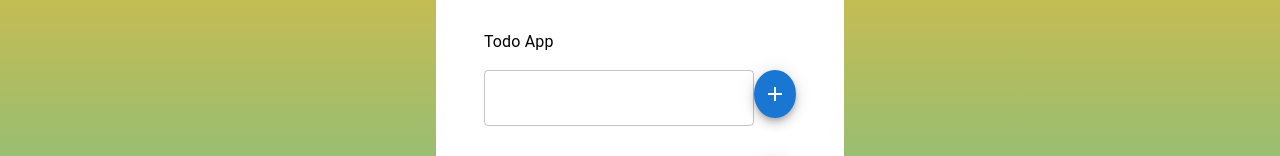
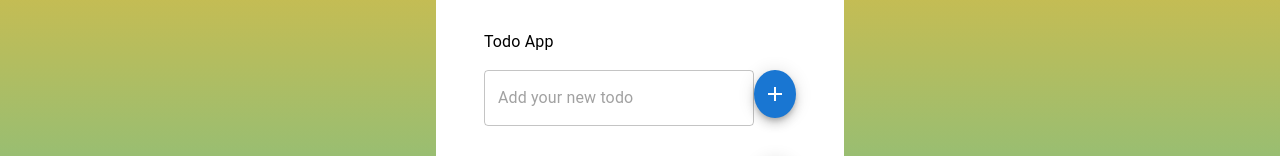
Before and after one commit to Doris-896/todo-list-dolly, a Next.js app: page / in a window 1280 px wide. Shown: the part 209-365 px from the top of the page. Built offline with nearby package versions, Linux system fonts and the light colour scheme.

Commit message:
update code

```diff
--- a/app/page.tsx
+++ b/app/page.tsx
@@ -17,7 +17,7 @@ export default function Home() {
 
         <Box className="my-4 flex min-w-full">
           <TextField
-            id="Add your new todo"
+            placeholder="Add your new todo"
             className="w-full mr-2 font-sans font-normal text-2xl rounded-md"
           />
           <Fab
```
